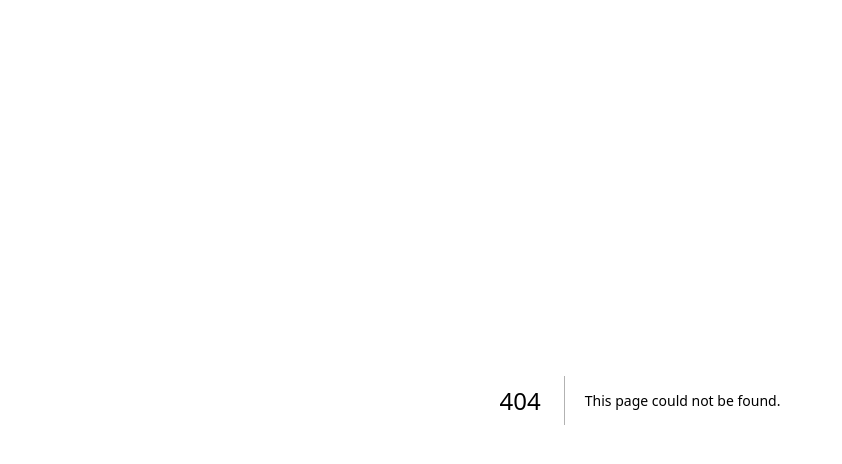
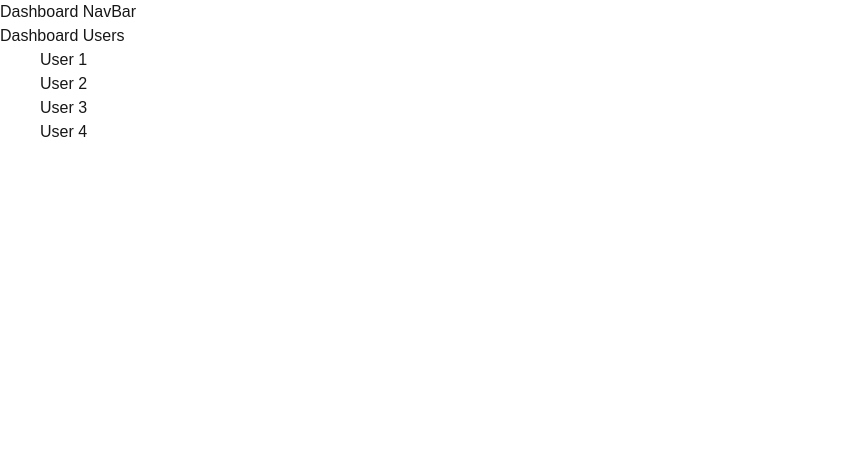
Before and after one commit to pranavr1415/stayhealthytwin, a Next.js app: page /users in a window 1280 px wide. Before the commit this address had no page. Shown: the top 464 px of the page, without its empty margins (0-842 px from the left). Built offline with nearby package versions, Linux system fonts and the light colour scheme.

Commit message:
Learning layout

```diff
--- /dev/null
+++ b/src/app/(dashboard)/(dashboard)/analytics/page.jsx
@@ -0,0 +1,9 @@
+import React from 'react'
+
+const Analytics = () => {
+  return (
+    <div>Analytics</div>
+  )
+}
+
+export default Analytics
--- /dev/null
+++ b/src/app/(dashboard)/(dashboard)/users/[id]/page.jsx
@@ -0,0 +1,10 @@
+const UserDetails = async ({ params}) => {
+    const { id } = await params;
+  return (
+    <div>
+        <h1>Showing user details for User {id}</h1>
+    </div>
+  )
+}
+
+export default UserDetails
--- /dev/null
+++ b/src/app/(dashboard)/(dashboard)/users/page.jsx
@@ -0,0 +1,19 @@
+import Link from 'next/link'
+import React from 'react'
+
+const users = () => {
+  return (
+    <div>
+        <h1>Dashboard Users</h1>
+
+          <ul className="ml-10">
+            <li><Link href ="/dashboard/users/1">User 1</Link></li>
+            <li><Link href ="/dashboard/users/2">User 2</Link></li>
+            <li><Link href ="/dashboard/users/3">User 3</Link></li>
+            <li><Link href ="/dashboard/users/4">User 4</Link></li>
+          </ul>
+    </div>
+  )
+}
+
+export default users
--- /dev/null
+++ b/src/app/(dashboard)/layout.jsx
@@ -0,0 +1,12 @@
+import React from 'react'
+
+const layout = ({ children }) => {
+  return (
+    <div>
+        <p>Dashboard NavBar</p>
+        {children}
+    </div>
+  )
+}
+
+export default layout
--- /dev/null
+++ b/src/app/(root)/about/layout.jsx
@@ -0,0 +1,10 @@
+const layout = ({ children }) => {
+  return (
+    <div>
+        <p>NavBar</p>
+        {children}
+    </div>
+  )
+}
+
+export default layout
--- a/src/app/dashboard/users/page.jsx
+++ /dev/null
@@ -1,9 +0,0 @@
-import React from 'react'
-
-const users = () => {
-  return (
-    <div>users</div>
-  )
-}
-
-export default users
--- a/src/app/layout.js
+++ b/src/app/layout.js
@@ -22,7 +22,10 @@
       lang="en"
       className={`${geistSans.variable} ${geistMono.variable} h-full antialiased`}
     >
-      <body className="min-h-full flex flex-col">{children}</body>
+      <body className="min-h-full flex flex-col">
+
+        {children}
+        </body>
     </html>
   );
 }
```
Also changed, not shown: src/app/(root)/about/page.jsx (renamed from src/app/about/page.jsx), src/app/dashboard/analytics/page.jsx (deleted).
